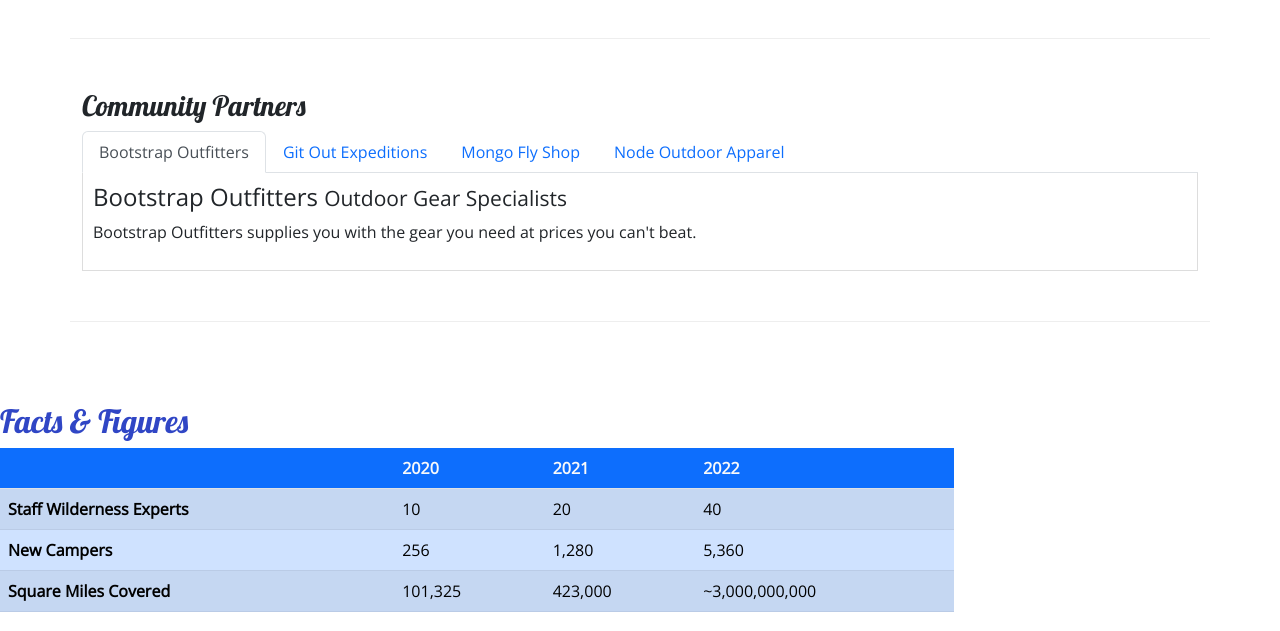
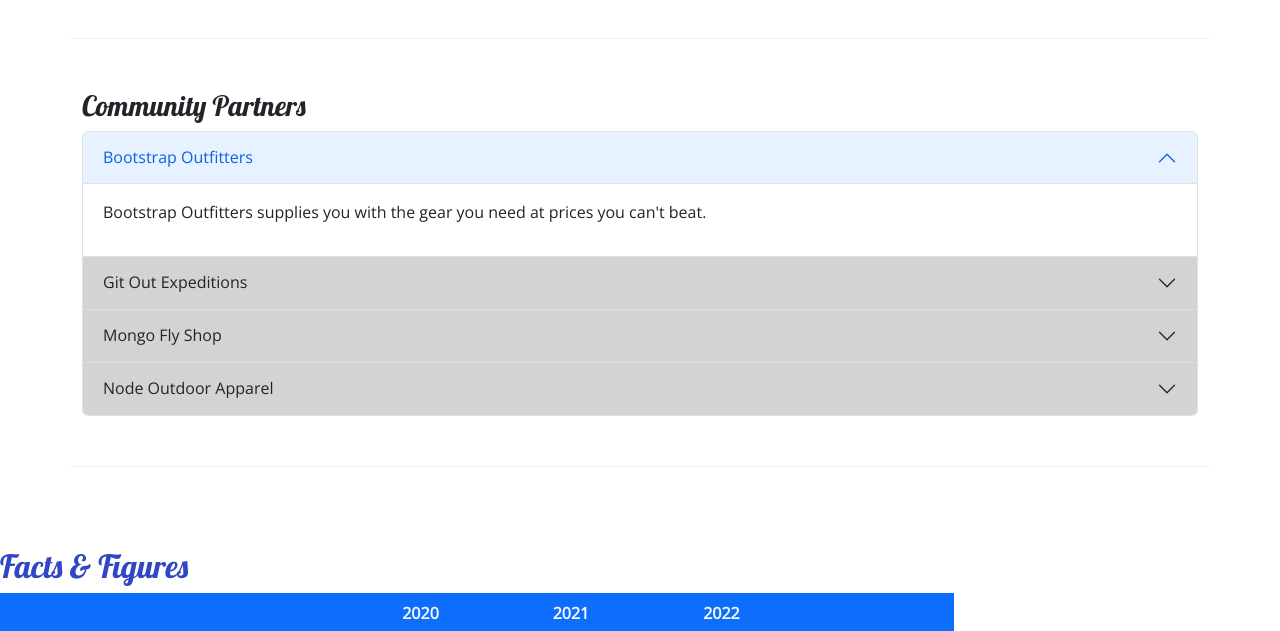
Before and after one commit to RobertBCoding/nucampsite, a website: page aboutus.html in a window 1280 px wide. Shown: the part 780-1411 px from the top of the page. Drawn offline with nearby package versions, Linux system fonts and the light colour scheme.

Commit message:
Accordion

```diff
--- a/CSS/styles.css
+++ b/CSS/styles.css
@@ -48,8 +48,13 @@ header h2 {
   margin-left: auto;
 }
 
-.tab-content {
+/* CSS rule for tabs which were formerly used in the aboutus.html file */
+/* .tab-content {
   border: 1px solid #DDD;
   border-top: none;
   padding: 10px;
+} */
+
+.accordion-button {
+  background-color: #d3d3d3;
 }
--- a/aboutus.html
+++ b/aboutus.html
@@ -119,7 +119,7 @@
     <div class="row row-content">
       <div class="col">
         <h3>Community Partners</h3>
-        <ul class="nav nav-tabs">
+        <!-- <ul class="nav nav-tabs">
           <li class="nav-item"><a class="nav-link active" href="#bootstrap" role="tab" data-bs-toggle="tab">Bootstrap
               Outfitters</a></li>
           <li class="nav-item"><a class="nav-link" href="#git" role="tab" data-bs-toggle="tab">Git Out Expeditions</a>
@@ -127,31 +127,62 @@
           <li class="nav-item"><a class="nav-link" href="#mongo" role="tab" data-bs-toggle="tab">Mongo Fly Shop</a></li>
           <li class="nav-item"><a class="nav-link" href="#node" role="tab" data-bs-toggle="tab">Node Outdoor Apparel</a>
           </li>
-        </ul>
-        <div class="tab-content">
-          <div role="tabpanel" class="tab-pane fade show active" id="bootstrap">
-            <h4>Bootstrap Outfitters <small>Outdoor Gear Specialists</small></h4>
-            <p class="d-none d-sm-block">Bootstrap Outfitters supplies you with the gear you need at prices you can't
-              beat.</p>
+        </ul> -->
+        <div class="accordion" id="accordionExample">
+          <div class="accordion-item">
+            <h4 class="accordion-header"><button class="accordion-button" type="button" data-bs-toggle="collapse"
+                data-bs-target="#bootstrap">Bootstrap Outfitters</button></h4>
+            <div id="bootstrap" class="accordion-collapse collapse show" data-bs-parent="#accordionExample">
+              <div class="accordion-body d-none d-sm-block">
+                <p>Bootstrap Outfitters supplies you with the gear you need at prices you can't
+                  beat.</p>
+              </div>
+            </div>
           </div>
-          <div role="tabpanel" class="tab-pane fade" id="git">
-            <h4>Git Out Expeditions <small>Group Adventure Expeditions</small></h4>
-            <p class="d-none d-sm-block">Join Git Out Expeditions to explore new horizons with a group of other
-              adventurers!</p>
+          <div class="accordion-item">
+            <h4 class="accordion-header">
+              <button class="accordion-button collapsed" type="button" data-bs-toggle="collapse" data-bs-target="#git">
+                Git Out Expeditions
+              </button>
+            </h4>
+            <div id="git" class="accordion-collapse collapse" data-bs-parent="#accordionExample">
+              <div class="accordion-body d-none d-sm-block">
+                <p>Join Git Out Expeditions to explore new horizons with a group of other adventurers!
+                </p>
+              </div>
+            </div>
           </div>
-          <div role="tabpanel" class="tab-pane fade" id="mongo">
-            <h4>Mongo Fly Shop <small>Your Neighborhood Fly Fishing Shop.</small></h4>
-            <p class="d-none d-sm-block">Need a new fishing pole, a tacklebox, or flies of all kinds? Stop by Mongo Fly
-              Shop.</p>
+          <div class="accordion-item">
+            <h4 class="accordion-header">
+              <button class="accordion-button collapsed" type="button" data-bs-toggle="collapse"
+                data-bs-target="#mongo">
+                Mongo Fly Shop
+              </button>
+            </h4>
+            <div id="mongo" class="accordion-collapse collapse" data-bs-parent="#accordionExample">
+              <div class="accordion-body d-none d-sm-block">
+                <p>Need a new fishing pole, a tacklebox, or flies of all kinds? Stop by Mongo Fly Shop.
+                </p>
+              </div>
+            </div>
           </div>
-          <div role="tabpanel" class="tab-pane fade" id="node">
-            <h4>Node Outdoor Apparel <small>Outdoor Clothes & Shoes</small></h4>
-            <p class="d-none d-sm-block">From polar fleeces to swimsuits, hiking boots to waders, a visit to Node will
-              be sure to get you covered.</p>
+          <div class="accordion-item">
+            <h4 class="accordion-header">
+              <button class="accordion-button collapsed" type="button" data-bs-toggle="collapse" data-bs-target="#node">
+                Node Outdoor Apparel
+              </button>
+            </h4>
+            <div id="node" class="accordion-collapse collapse" data-bs-parent="#accordionExample">
+              <div class="accordion-body d-none d-sm-block">
+                <p>From polar fleeces to swimsuits, hiking boots to waders, a visit to Node will be sure to get you
+                  covered.</p>
+              </div>
+            </div>
           </div>
         </div>
       </div>
     </div>
+  </div>
   </div>
 
   <div class="row row-content">
```
